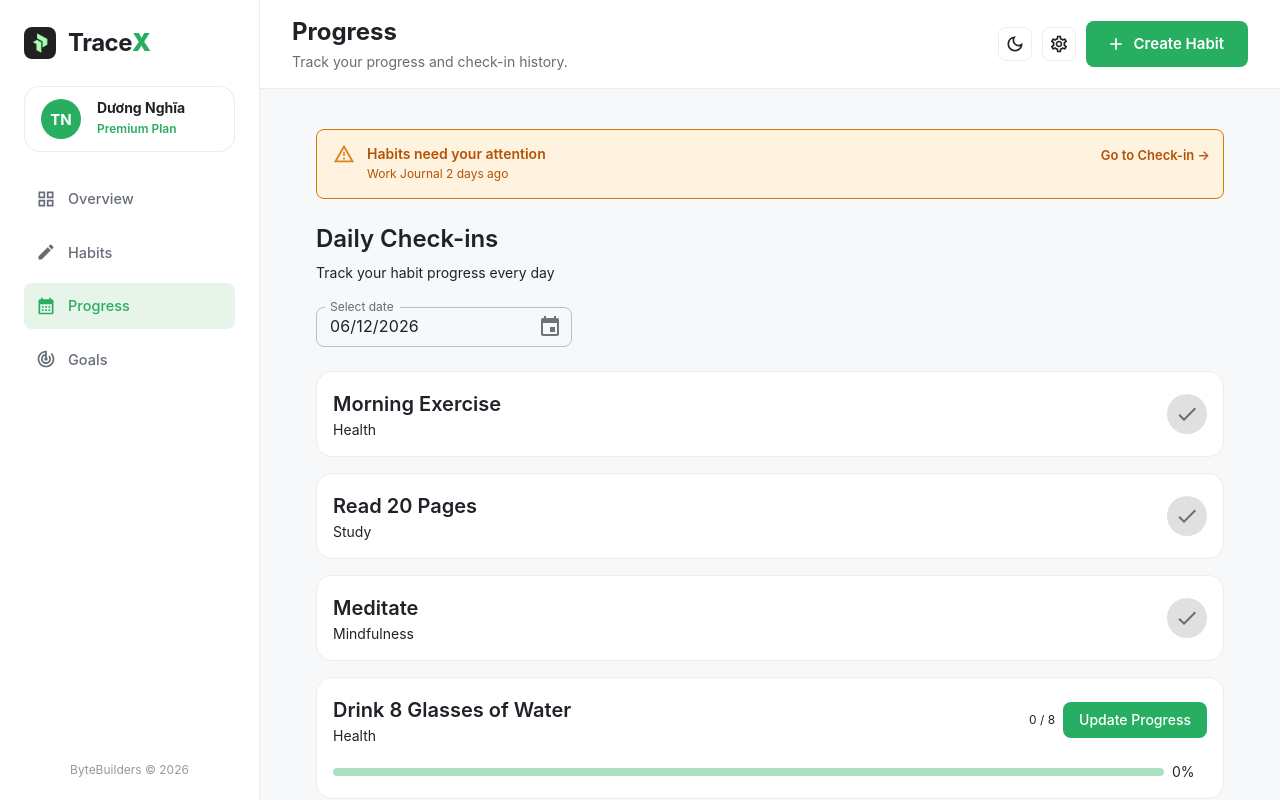
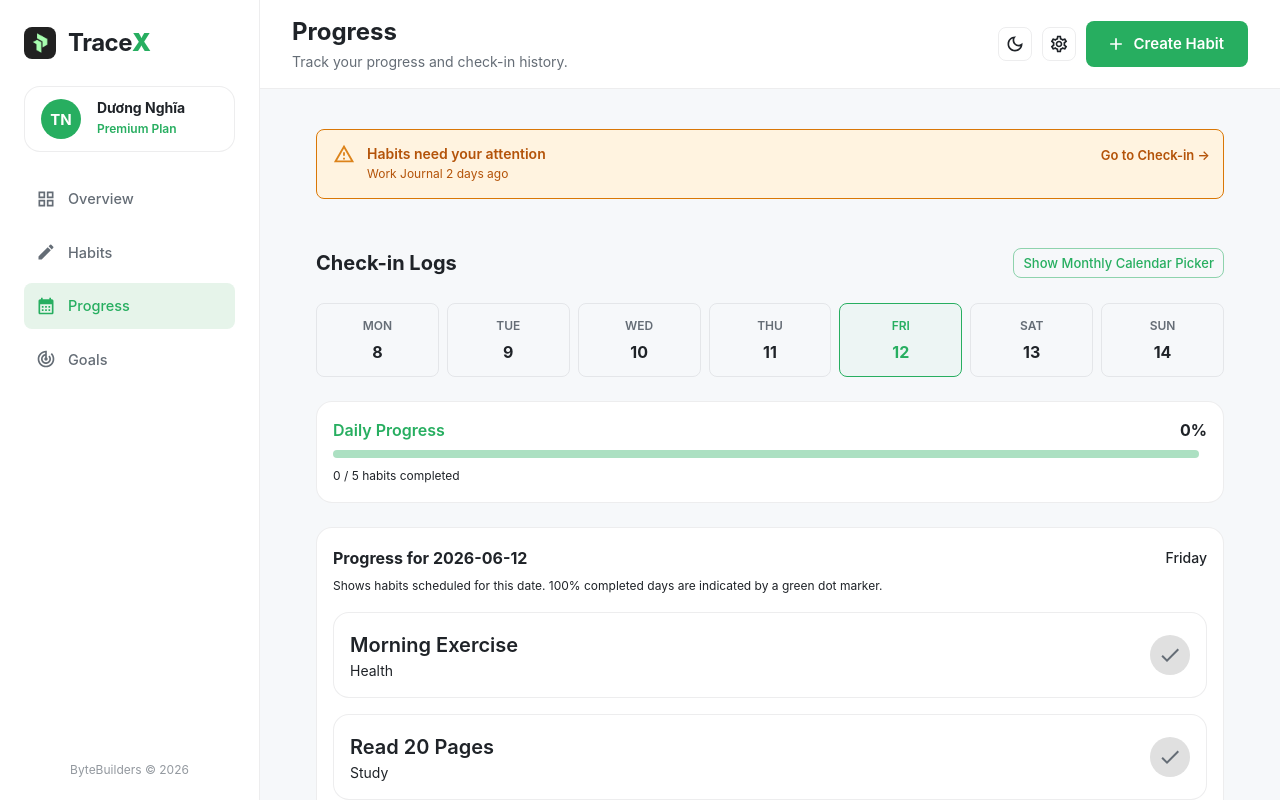
Before and after one commit to NghiaDPTWorkk/habit-hub, a React (Vite) app in the folder fe/: page /checkins in a window 1280 px wide. Built offline with nearby package versions, Linux system fonts and the light colour scheme.

Commit message:
fix(ui): HH-98 - check-in log week selector and progress card

```diff
--- a/fe/src/features/checkins/components/CheckinsPage.tsx
+++ b/fe/src/features/checkins/components/CheckinsPage.tsx
@@ -1,6 +1,6 @@
 import React, { useState, useMemo } from 'react'
 import dayjs, { type Dayjs } from 'dayjs'
-import { Box, Typography, DatePicker, Alert, Button } from '@/components/ui'
+import { Box, Typography, DatePicker, Alert, Button, Card, ProgressBar } from '@/components/ui'
 import { pxToRem } from '@/utils'
 import { useBoundStore } from '@/store'
 import { useCheckinStore } from '../hooks'
@@ -10,8 +10,6 @@ import { CheckinItemCard } from './CheckinItemCard'
 import { MultiCountModal } from './MultiCountModal'
 import { isScheduledForDate } from '@/features/habits/services/ScheduleService'
 
-const VARIANT_H5 = 'h5'
-const VARIANT_BODY2 = 'body2'
 const VARIANT_BODY1 = 'body1'
 const COLOR_TEXT_SECONDARY = 'text.secondary'
 const PICKER_LABEL = 'Select date'
@@ -19,10 +17,19 @@ const STATUS_ACTIVE = 'Active'
 const FREQUENCY_DAILY = 'Daily'
 const BANNER_TITLE = 'Habits need your attention'
 const BTN_GO_TO_CHECKIN = 'Go to Check-in →'
+const LOGS_HEADER = 'Check-in Logs'
+const BTN_SHOW_PICKER = 'Show Monthly Calendar Picker'
+const BTN_HIDE_PICKER = 'Hide Monthly Calendar Picker'
+const DAILY_PROGRESS_LABEL = 'Daily Progress'
+const PROGRESS_FOR_LABEL = 'Progress for '
+const PROGRESS_SUBTITLE =
+  'Shows habits scheduled for this date. 100% completed days are indicated by a green dot marker.'
+const WEEK_DAY_LABELS = ['MON', 'TUE', 'WED', 'THU', 'FRI', 'SAT', 'SUN']
 
 export const CheckinsPage: React.FC = () => {
   const [selectedDate, setSelectedDate] = useState<Dayjs>(dayjs())
   const [modalHabit, setModalHabit] = useState<Habit | null>(null)
+  const [showDatePicker, setShowDatePicker] = useState(false)
   const { getCheckinByHabitAndDate } = useCheckinStore()
   const habits = useBoundStore((state) => state.habits)
   const checkins = useBoundStore((state) => state.checkins)
@@ -71,8 +78,34 @@ export const CheckinsPage: React.FC = () => {
     })
   }, [habits, selectedDate])
 
+  const weekDays = useMemo(() => {
+    const start =
+      selectedDate.day() === 0
+        ? selectedDate.subtract(6, 'day')
+        : selectedDate.subtract(selectedDate.day() - 1, 'day')
+    return Array.from({ length: 7 }, (_, i) => start.add(i, 'day'))
+  }, [selectedDate])
+
+  const { completedCount, totalCount, progressPercent } = useMemo(() => {
+    const total = activeHabits.length
+    if (total === 0) return { completedCount: 0, totalCount: 0, progressPercent: 0 }
+    const completed = activeHabits.filter((h) => {
+      const c = getCheckinByHabitAndDate(h.id, dateStr)
+      return c && c.completedCount >= h.targetPerDay
+    }).length
+    return {
+      completedCount: completed,
+      totalCount: total,
+      progressPercent: Math.round((completed / total) * 100),
+    }
+  }, [activeHabits, getCheckinByHabitAndDate, dateStr])
+
+  const habitsCompletedText = `${completedCount} / ${totalCount} habits completed`
+  const progressForDateText = `${PROGRESS_FOR_LABEL}${dateStr}`
+  const progressPercentText = `${progressPercent}%`
+
   return (
-    <Box sx={{ p: 3 }}>
+    <Box sx={{ p: 3, display: 'flex', flexDirection: 'column', gap: 3 }}>
       {neglectedHabitInfo && (
         <Alert
           severity="warning"
@@ -103,14 +136,19 @@ export const CheckinsPage: React.FC = () => {
         </Alert>
       )}
 
-      <Typography variant={VARIANT_H5} sx={{ mb: 1 }}>
-        {CHECKIN_CONTENT.TITLE}
+      {/* Check-in Logs Header Row */}
+      <Box sx={{ display: 'flex', justifyContent: 'space-between', alignItems: 'center' }}>
+        <Typography variant="h6" sx={{ fontWeight: 700 }}>
+          {LOGS_HEADER}
         </Typography>
-      <Typography variant={VARIANT_BODY2} color={COLOR_TEXT_SECONDARY} sx={{ mb: 3 }}>
-        {CHECKIN_CONTENT.SUBTITLE}
-      </Typography>
+        <Button variant="outlined" size="small" onClick={() => setShowDatePicker((prev) => !prev)}>
+          {showDatePicker ? BTN_HIDE_PICKER : BTN_SHOW_PICKER}
+        </Button>
+      </Box>
 
-      <Box sx={{ mb: 3, maxWidth: pxToRem(256) }}>
+      {/* Conditionally rendered DatePicker */}
+      {showDatePicker && (
+        <Box sx={{ maxWidth: pxToRem(256) }}>
           <DatePicker
             value={selectedDate}
             onChange={(v) => {
@@ -120,6 +158,92 @@ export const CheckinsPage: React.FC = () => {
             disableFuture
           />
         </Box>
+      )}
+
+      {/* Weekly Date Selector */}
+      <Box sx={{ display: 'grid', gridTemplateColumns: 'repeat(7, 1fr)', gap: 1 }}>
+        {weekDays.map((day, idx) => {
+          const isSelected = day.isSame(selectedDate, 'day')
+          const dateNum = day.date()
+          const label = WEEK_DAY_LABELS[idx]
+
+          return (
+            <Box
+              key={idx}
+              onClick={() => setSelectedDate(day)}
+              style={{
+                backgroundColor: isSelected ? 'rgba(39, 174, 96, 0.04)' : undefined,
+              }}
+              sx={{
+                display: 'flex',
+                flexDirection: 'column',
+                alignItems: 'center',
+                justifyContent: 'center',
+                py: 1.5,
+                borderRadius: 1,
+                border: '1px solid',
+                borderColor: isSelected ? 'success.main' : 'divider',
+                cursor: 'pointer',
+                userSelect: 'none',
+                transition: 'all 0.2s',
+                '&:hover': {
+                  borderColor: 'success.main',
+                },
+              }}
+            >
+              <Typography
+                variant="caption"
+                sx={{
+                  fontWeight: 600,
+                  color: isSelected ? 'success.main' : 'text.secondary',
+                  mb: 0.5,
+                }}
+              >
+                {label}
+              </Typography>
+              <Typography
+                variant="body1"
+                sx={{
+                  fontWeight: 700,
+                  color: isSelected ? 'success.main' : 'text.primary',
+                }}
+              >
+                {dateNum}
+              </Typography>
+            </Box>
+          )
+        })}
+      </Box>
+
+      {/* Daily Progress Card */}
+      <Card sx={{ p: 2 }}>
+        <Box sx={{ display: 'flex', justifyContent: 'space-between', alignItems: 'center', mb: 1 }}>
+          <Typography sx={{ fontWeight: 600, color: 'success.main' }}>
+            {DAILY_PROGRESS_LABEL}
+          </Typography>
+          <Typography sx={{ fontWeight: 700 }}>{progressPercentText}</Typography>
+        </Box>
+        <ProgressBar value={progressPercent} color="success" showLabel={false} height={8} />
+        <Typography variant="caption" color="text.secondary" sx={{ display: 'block', mt: 1 }}>
+          {habitsCompletedText}
+        </Typography>
+      </Card>
+
+      {/* Progress List Card */}
+      <Card sx={{ p: 2 }}>
+        <Box
+          sx={{ display: 'flex', justifyContent: 'space-between', alignItems: 'center', mb: 0.5 }}
+        >
+          <Typography variant="subtitle1" sx={{ fontWeight: 700 }}>
+            {progressForDateText}
+          </Typography>
+          <Typography variant="subtitle2" color="text.secondary">
+            {selectedDate.format('dddd')}
+          </Typography>
+        </Box>
+        <Typography variant="caption" color="text.secondary" sx={{ display: 'block', mb: 2 }}>
+          {PROGRESS_SUBTITLE}
+        </Typography>
 
         {activeHabits.length === 0 ? (
           <Typography variant={VARIANT_BODY1} color={COLOR_TEXT_SECONDARY}>
@@ -138,6 +262,7 @@ export const CheckinsPage: React.FC = () => {
             ))}
           </Box>
         )}
+      </Card>
 
       <MultiCountModal
         open={!!modalHabit}
```
Lines whose indentation alone changed are shown as unchanged.
